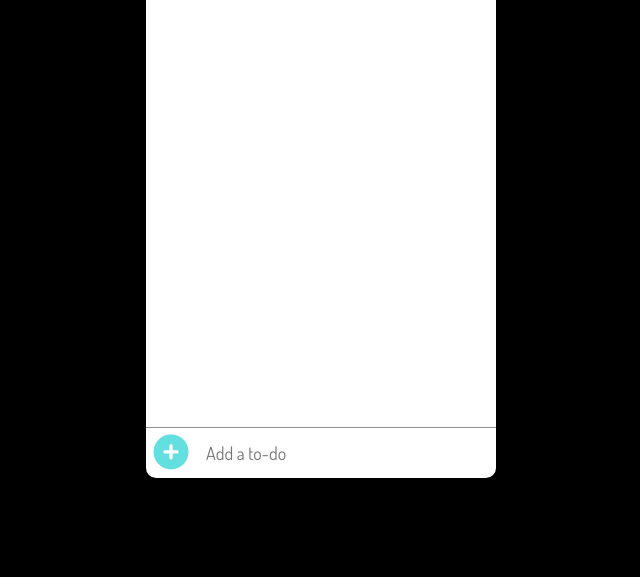
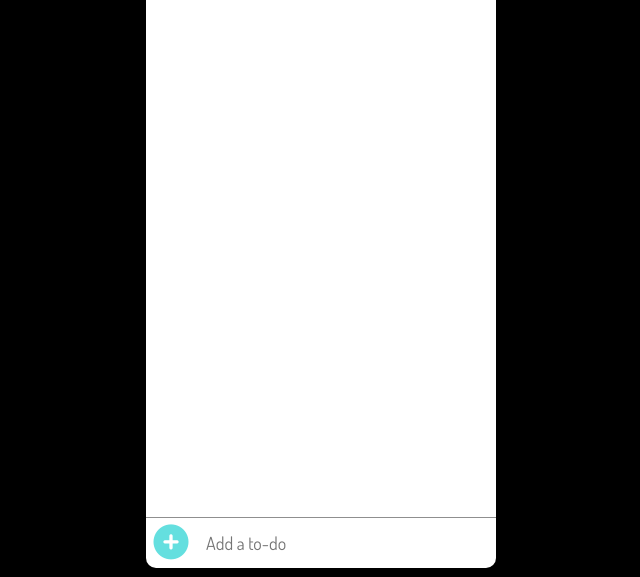
Before and after one commit to gutwenger/todo.github.io, a plain HTML site: page index.html in a window 1280 px wide. Shown: the part 223-800 px from the top of the page, without its empty margins (319-959 px from the left). Drawn offline with Linux system fonts and the light colour scheme.

Commit message:
Add files via upload

```diff
--- a/todo.css
+++ b/todo.css
@@ -4,7 +4,7 @@
 }
 
 body {
-    height: 90vh;
+    height: 100vh;
     display: flex;
     flex-direction: column;
     justify-content: center;
@@ -13,7 +13,7 @@ body {
 }
 
 #main-container {
-    height: 85vh;
+    height: 100%;
     width: 350px;
     margin: 10px;
     border-radius: 10px;
@@ -235,3 +235,11 @@ body {
     font-family: 'Dosis', sans-serif;
     border: none;
 }
+
+
+/* Responsive */
+@media only screen (max-width: 700px) {
+    body {
+        height: 80vh;
+    }
+}
```
